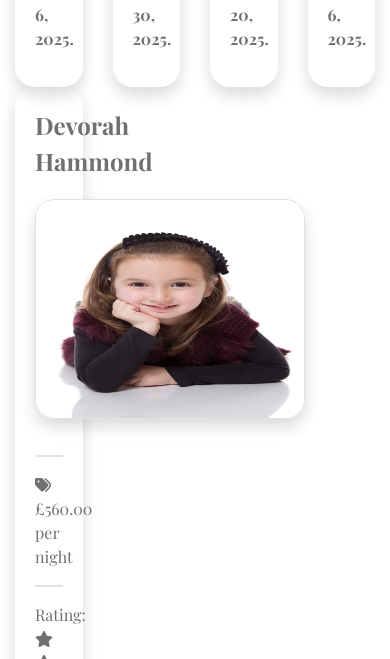
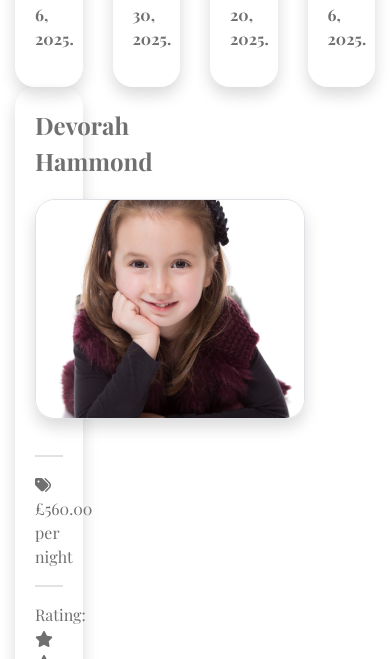
Before and after one commit to e-h-dev/kosher-gataways, a Django app: page /rentals/ in a window 390 px wide; the page is wider, and only the part inside the window is pictured. Shown: the part 1751-2410 px from the top of that part. Run offline with Django 5.2, Linux system fonts and the light colour scheme; data comes from the database, SQL or seed files in the repository; some libraries are stand-ins or nearby versions; some web fonts are replaced.

Commit message:
Update image load, update search form font

```diff
--- a/kosher_getaways/static/css/base.css
+++ b/kosher_getaways/static/css/base.css
@@ -267,6 +267,7 @@ footer{
   bottom:40px;
   z-index: 3;
   left:320px;
+  font-family: var(--main-font);
 }
 
 .search-icon{
@@ -586,7 +587,8 @@ input::-webkit-inner-spin-button {
 .featured-image{
   width:270px;
   height:220px;
-  /* align-items: center; */
+  object-fit: cover;
+  display: block;
   border-radius: 20px;
 }
 
@@ -1024,7 +1026,7 @@ thead{
     border: solid rgba(112, 112, 112, 0.3) 0.3px;
     cursor: pointer;
     bottom:40px;
-
+    font-family: var(--main-font);
   }
 
   .remove{
```
